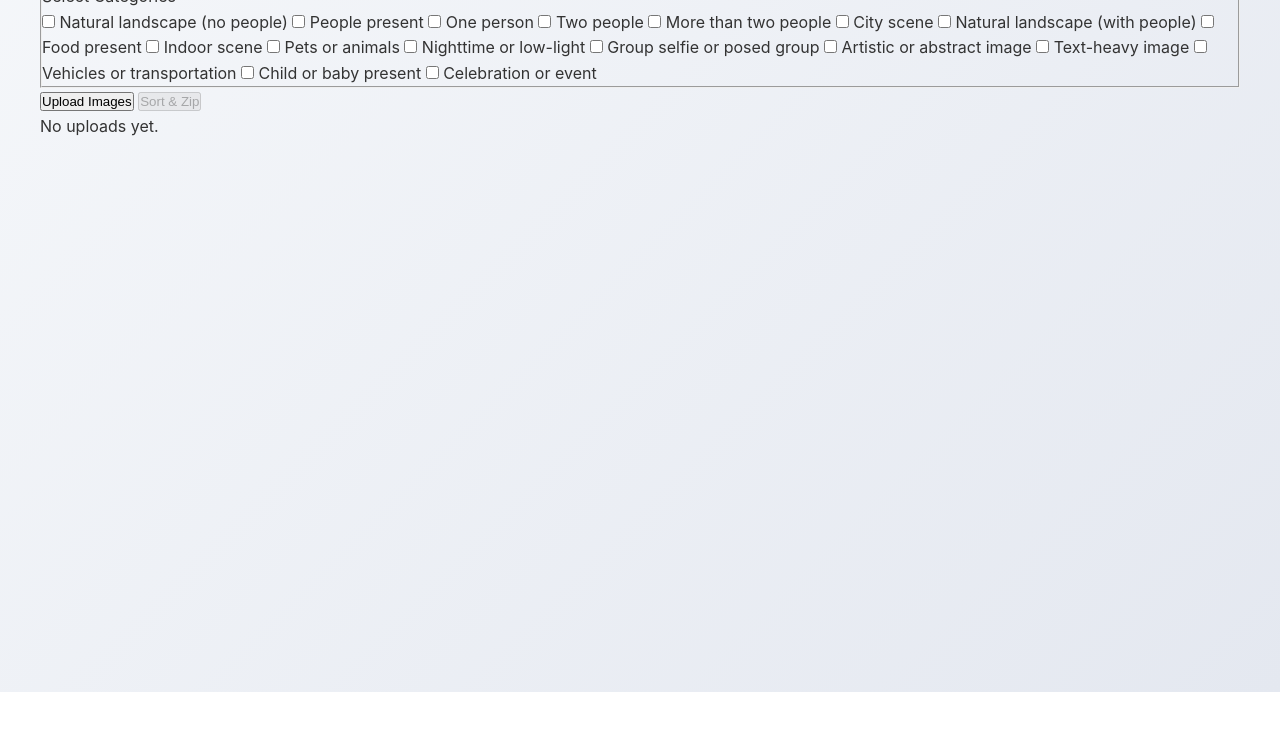
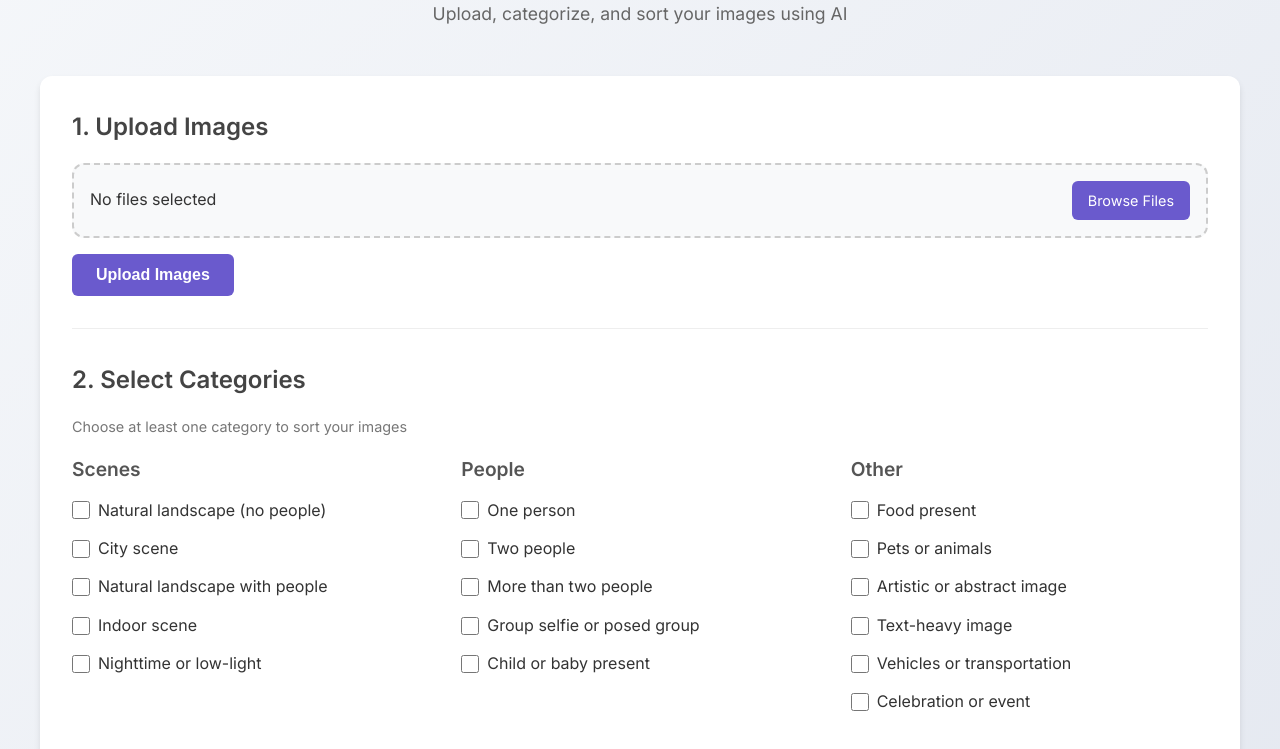
Before and after one commit to adaspring/Im, a plain HTML site: page index.html in a window 1280 px wide. Shown: the part 108-857 px from the top of the page. Before the commit the page ends 800 px from the top, so only its background shows below. Drawn offline with Linux system fonts and the light colour scheme.

Commit message:
Update index.html

```diff
--- a/index.html
+++ b/index.html
@@ -1,49 +1,132 @@
 <!DOCTYPE html>
 <html lang="en">
 <head>
-  <meta charset="UTF-8" />
-  <meta name="viewport" content="width=device-width, initial-scale=1.0"/>
-  <title>Smart Image Sorter</title>
-  <link rel="stylesheet" href="style.css"/>
+    <meta charset="UTF-8">
+    <meta name="viewport" content="width=device-width, initial-scale=1.0">
+    <title>Smart Image Sorter</title>
+    <link href="https://fonts.googleapis.com/css2?family=Inter:wght@400;600&display=swap" rel="stylesheet">
+    <link rel="stylesheet" href="style.css">
 </head>
 <body>
-  <main class="container">
-    <h1>Smart Image Sorter</h1>
-    <form id="upload-form">
-      <input type="file" id="image-input" name="images" accept="image/*" multiple required />
+    <div class="container">
+        <header>
+            <h1>Smart Image Sorter</h1>
+            <p class="subtitle">Upload, categorize, and sort your images using AI</p>
+        </header>
 
-      <fieldset>
-        <legend>Select Categories</legend>
-        <div class="checkbox-list">
-          <label><input type="checkbox" value="1" /> Natural landscape (no people)</label>
-          <label><input type="checkbox" value="2" /> People present</label>
-          <label><input type="checkbox" value="2.1" /> One person</label>
-          <label><input type="checkbox" value="2.2" /> Two people</label>
-          <label><input type="checkbox" value="2.3" /> More than two people</label>
-          <label><input type="checkbox" value="2.4" /> City scene</label>
-          <label><input type="checkbox" value="2.5" /> Natural landscape (with people)</label>
-          <label><input type="checkbox" value="2.6" /> Food present</label>
-          <label><input type="checkbox" value="3.0" /> Indoor scene</label>
-          <label><input type="checkbox" value="3.1" /> Pets or animals</label>
-          <label><input type="checkbox" value="3.2" /> Nighttime or low-light</label>
-          <label><input type="checkbox" value="3.3" /> Group selfie or posed group</label>
-          <label><input type="checkbox" value="3.4" /> Artistic or abstract image</label>
-          <label><input type="checkbox" value="3.5" /> Text-heavy image</label>
-          <label><input type="checkbox" value="3.6" /> Vehicles or transportation</label>
-          <label><input type="checkbox" value="3.7" /> Child or baby present</label>
-          <label><input type="checkbox" value="3.8" /> Celebration or event</label>
+        <div class="card">
+            <div id="status" class="status"></div>
+
+            <div class="upload-section">
+                <h2>1. Upload Images</h2>
+                <form id="uploadForm" enctype="multipart/form-data">
+                    <div class="file-input-wrapper">
+                        <label for="imageFiles" class="file-label">
+                            <span id="fileCount">No files selected</span>
+                            <span class="browse-button">Browse Files</span>
+                        </label>
+                        <input type="file" id="imageFiles" name="images" multiple accept="image/*">
+                    </div>
+                    <button type="submit" id="uploadButton" class="btn primary-btn">Upload Images</button>
+                </form>
+            </div>
+
+            <div class="categories-section">
+                <h2>2. Select Categories</h2>
+                <p class="hint">Choose at least one category to sort your images</p>
+
+                <div class="category-columns">
+                    <div class="category-column">
+                        <h3>Scenes</h3>
+                        <div class="category-item">
+                            <input type="checkbox" id="category1" value="1">
+                            <label for="category1">Natural landscape (no people)</label>
+                        </div>
+                        <div class="category-item">
+                            <input type="checkbox" id="category2.4" value="2.4">
+                            <label for="category2.4">City scene</label>
+                        </div>
+                        <div class="category-item">
+                            <input type="checkbox" id="category2.5" value="2.5">
+                            <label for="category2.5">Natural landscape with people</label>
+                        </div>
+                        <div class="category-item">
+                            <input type="checkbox" id="category3.0" value="3.0">
+                            <label for="category3.0">Indoor scene</label>
+                        </div>
+                        <div class="category-item">
+                            <input type="checkbox" id="category3.2" value="3.2">
+                            <label for="category3.2">Nighttime or low-light</label>
+                        </div>
+                    </div>
+
+                    <div class="category-column">
+                        <h3>People</h3>
+                        <div class="category-item">
+                            <input type="checkbox" id="category2.1" value="2.1">
+                            <label for="category2.1">One person</label>
+                        </div>
+                        <div class="category-item">
+                            <input type="checkbox" id="category2.2" value="2.2">
+                            <label for="category2.2">Two people</label>
+                        </div>
+                        <div class="category-item">
+                            <input type="checkbox" id="category2.3" value="2.3">
+                            <label for="category2.3">More than two people</label>
+                        </div>
+                        <div class="category-item">
+                            <input type="checkbox" id="category3.3" value="3.3">
+                            <label for="category3.3">Group selfie or posed group</label>
+                        </div>
+                        <div class="category-item">
+                            <input type="checkbox" id="category3.7" value="3.7">
+                            <label for="category3.7">Child or baby present</label>
+                        </div>
+                    </div>
+
+                    <div class="category-column">
+                        <h3>Other</h3>
+                        <div class="category-item">
+                            <input type="checkbox" id="category2.6" value="2.6">
+                            <label for="category2.6">Food present</label>
+                        </div>
+                        <div class="category-item">
+                            <input type="checkbox" id="category3.1" value="3.1">
+                            <label for="category3.1">Pets or animals</label>
+                        </div>
+                        <div class="category-item">
+                            <input type="checkbox" id="category3.4" value="3.4">
+                            <label for="category3.4">Artistic or abstract image</label>
+                        </div>
+                        <div class="category-item">
+                            <input type="checkbox" id="category3.5" value="3.5">
+                            <label for="category3.5">Text-heavy image</label>
+                        </div>
+                        <div class="category-item">
+                            <input type="checkbox" id="category3.6" value="3.6">
+                            <label for="category3.6">Vehicles or transportation</label>
+                        </div>
+                        <div class="category-item">
+                            <input type="checkbox" id="category3.8" value="3.8">
+                            <label for="category3.8">Celebration or event</label>
+                        </div>
+                    </div>
+                </div>
+
+                <button id="sortButton" class="btn primary-btn" disabled>Sort & Create Zip Files</button>
+            </div>
+
+            <div id="downloadSection" class="download-section hidden">
+                <h2>3. Download Sorted Image Zip Files</h2>
+                <div id="zipLinks" class="zip-links"></div>
+            </div>
         </div>
-      </fieldset>
 
-      <div class="button-row">
-        <button type="submit" id="upload-btn">Upload Images</button>
-        <button type="button" id="sort-btn" disabled>Sort & Zip</button>
-      </div>
-    </form>
+        <footer>
+            <p>Powered by GPT-4o Vision API</p>
+        </footer>
+    </div>
 
-    <div id="status-box" class="status-box">No uploads yet.</div>
-  </main>
-
-  <script src="script.js"></script>
+    <script src="script.js"></script>
 </body>
 </html>
```
